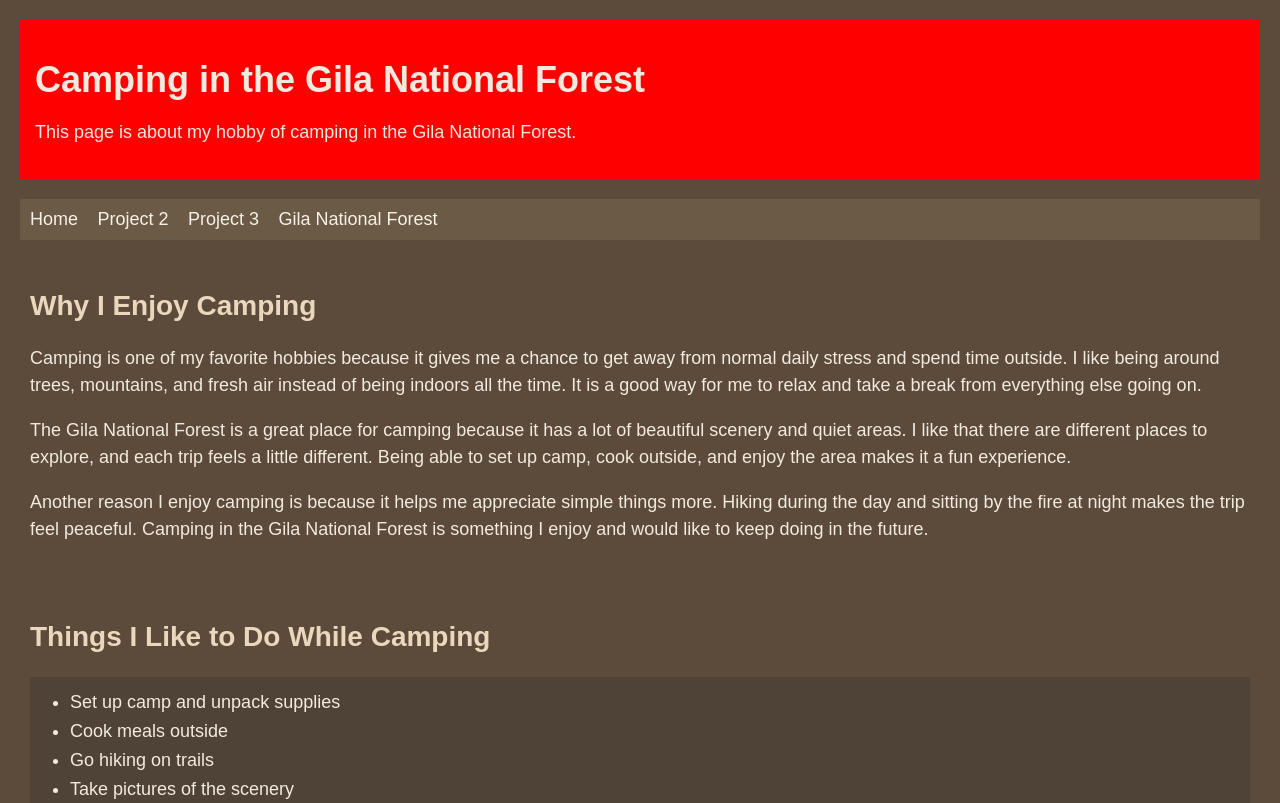
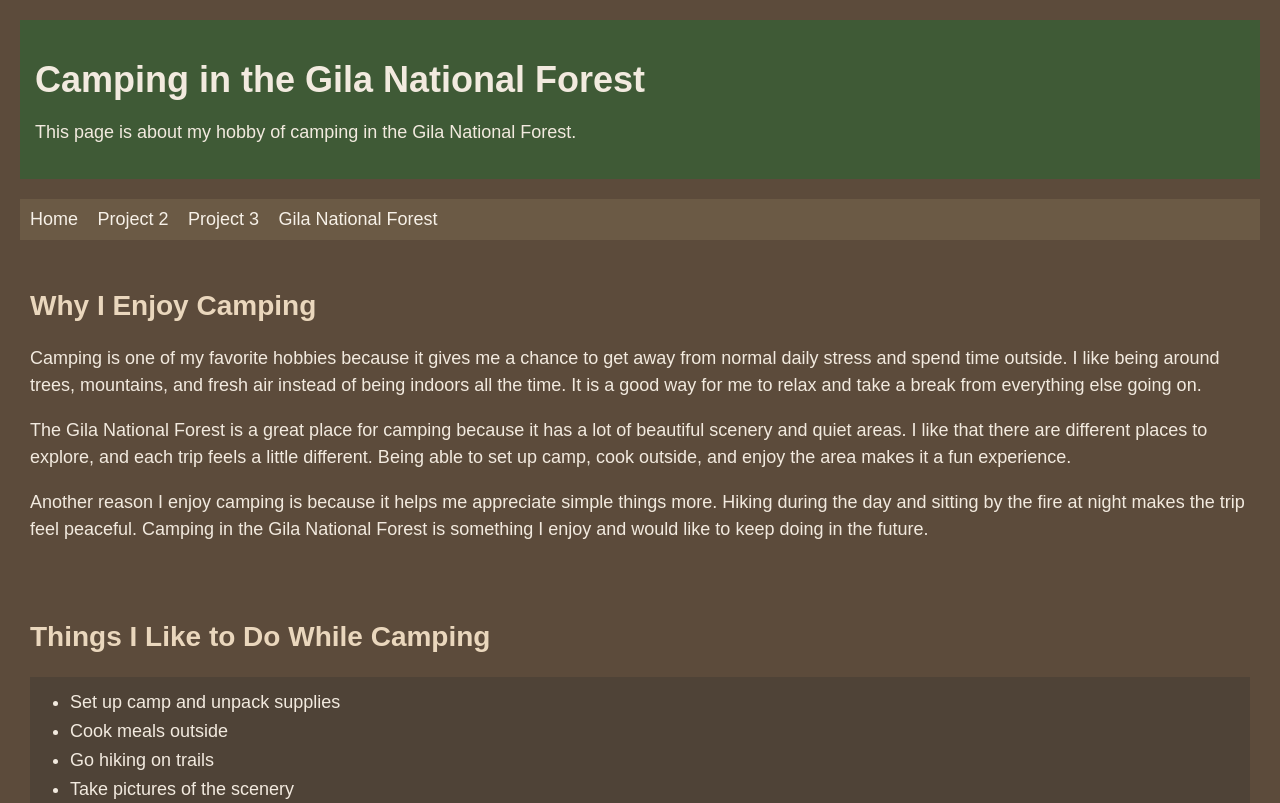
Before and after one commit to Warf22/aponton-web-project, a plain HTML site: page html/project3.html in a window 1280 px wide. Shown: the top 803 px of the page. Drawn offline with Linux system fonts and the light colour scheme.

Commit message:
Added Project 3 CSS Designs and HTML Page

```diff
--- a/css/styles-project3.css
+++ b/css/styles-project3.css
@@ -6,7 +6,7 @@
 }
 
 header {
-   background-color: red;
+   background-color: #3f5a36;
    padding: 15px;
    margin-bottom: 20px;
 }
```
